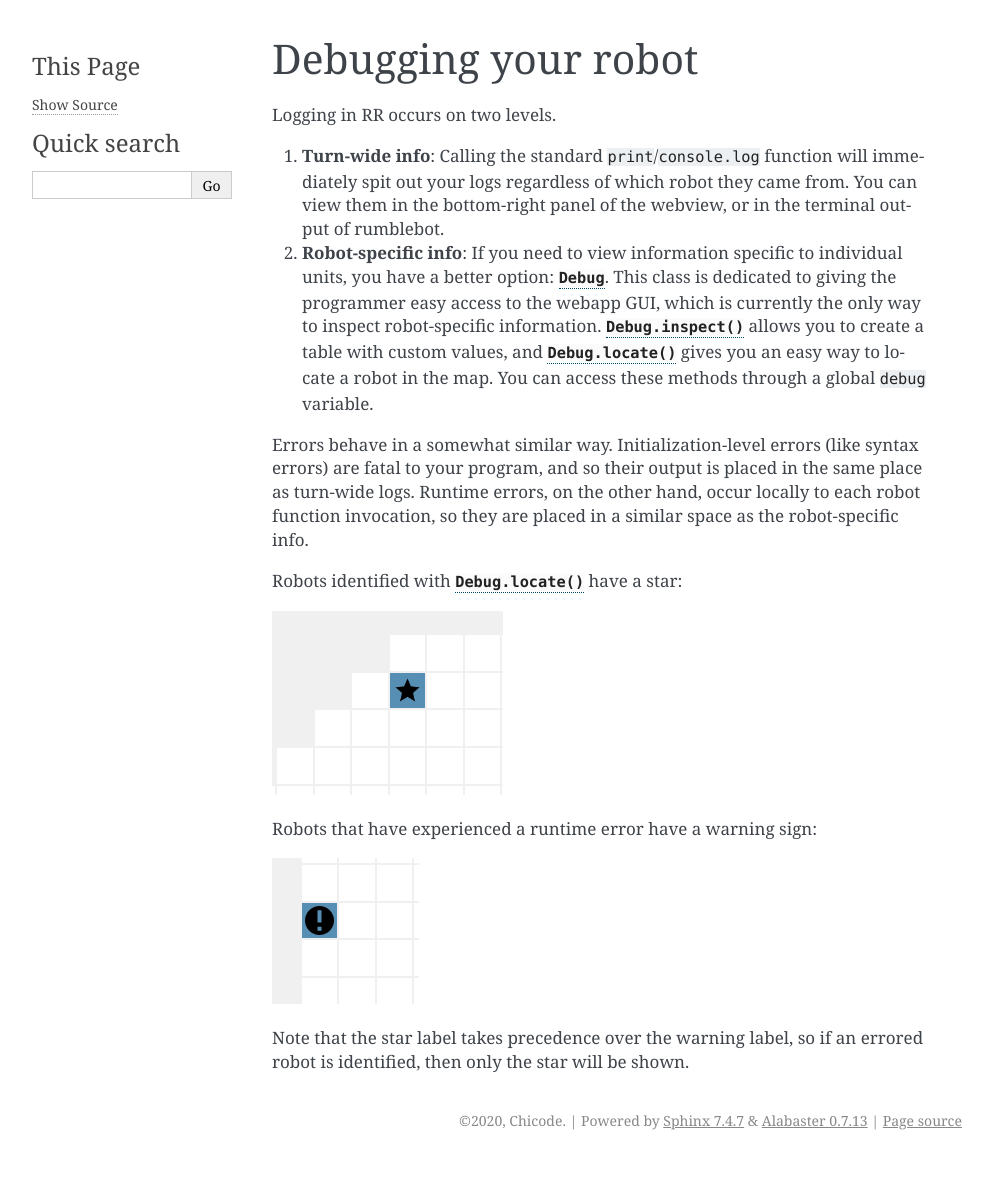
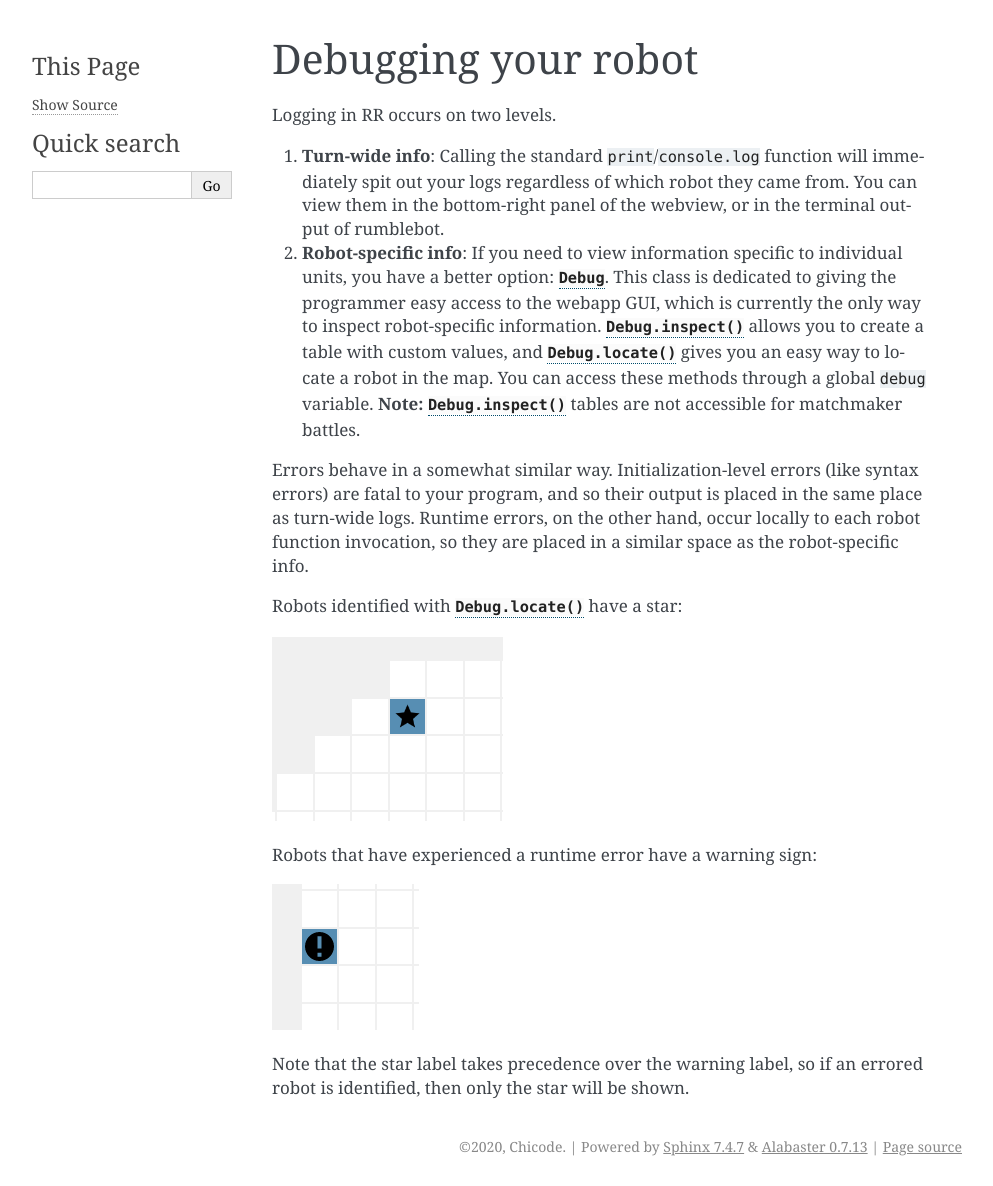
Before and after one commit to robot-rumble/docs, a Sphinx documentation site: the page built from source/debugging.rst, in a window 1280 px wide. Shown: the whole page, without its empty margins (148-1141 px from the left). Built offline with Sphinx 7.4.7, drawn with Linux system fonts in a browser that asks for light colours; before the commit the page ends 1160 px from its top, so only the background shows below that.

Commit message:
Add note about debug.inspect tables

```diff
--- a/source/debugging.rst
+++ b/source/debugging.rst
@@ -4,7 +4,7 @@
 Logging in RR occurs on two levels.
 
 1. **Turn-wide info**: Calling the standard ``print``/``console.log`` function will immediately spit out your logs regardless of which robot they came from. You can view them in the bottom-right panel of the webview, or in the terminal output of rumblebot.
-2. **Robot-specific info**: If you need to view information specific to individual units, you have a better option: :class:`Debug`. This class is dedicated to giving the programmer easy access to the webapp GUI, which is currently the only way to inspect robot-specific information. :func:`Debug.inspect` allows you to create a table with custom values, and :func:`Debug.locate` gives you an easy way to locate a robot in the map. You can access these methods through a global ``debug`` variable.
+2. **Robot-specific info**: If you need to view information specific to individual units, you have a better option: :class:`Debug`. This class is dedicated to giving the programmer easy access to the webapp GUI, which is currently the only way to inspect robot-specific information. :func:`Debug.inspect` allows you to create a table with custom values, and :func:`Debug.locate` gives you an easy way to locate a robot in the map. You can access these methods through a global ``debug`` variable. **Note:** :func:`Debug.inspect` tables are not accessible for matchmaker battles.
 
 Errors behave in a somewhat similar way. Initialization-level errors (like syntax errors) are fatal to your program, and so their output is placed in the same place as turn-wide logs. Runtime errors, on the other hand, occur locally to each robot function invocation, so they are placed in a similar space as the robot-specific info.
 
```
